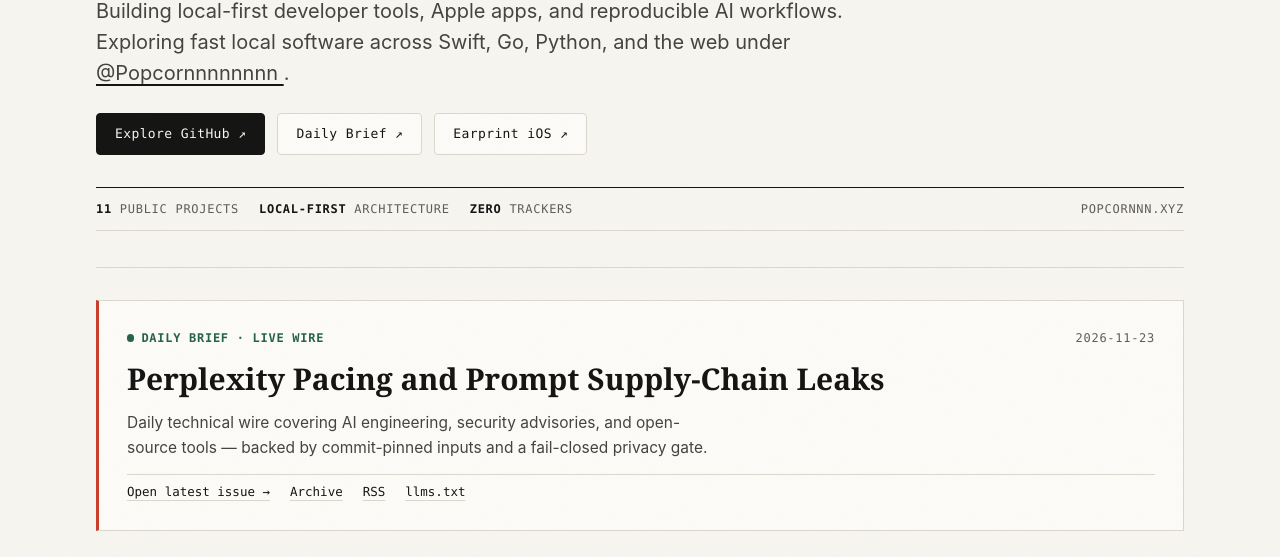
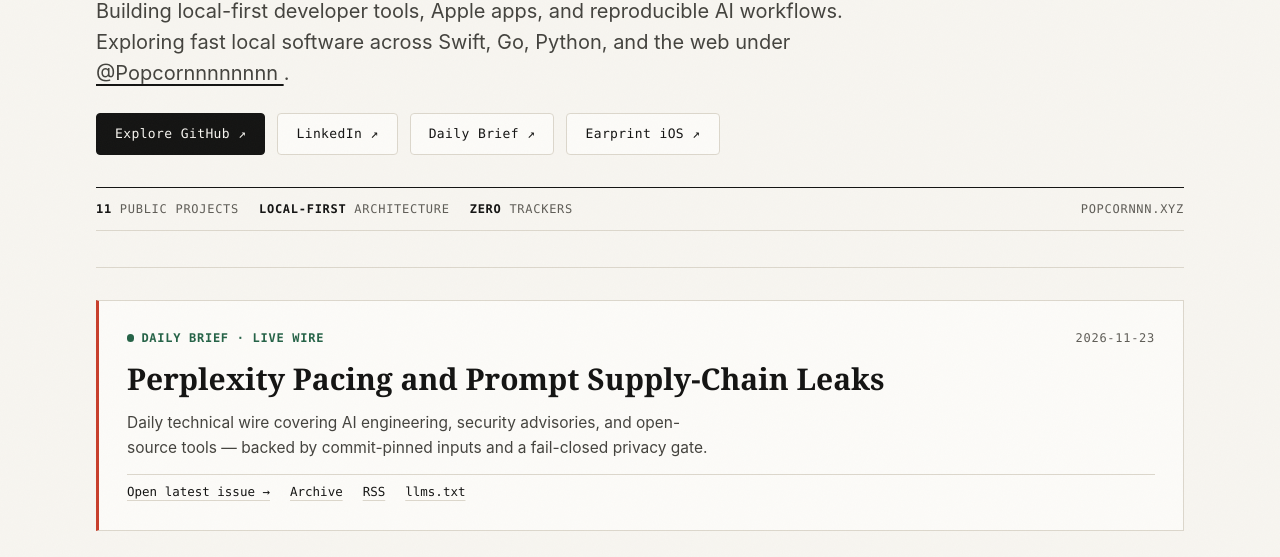
Before and after one commit to Popcornnnnnnnn/popcornnn-site, an Astro site: page / in a window 1280 px wide. Shown: the part 243-800 px from the top of the page. Built offline with nearby package versions, Linux system fonts and the light colour scheme; Astro itself is replaced by a stand-in of ours; no server answers.

Commit message:
feat: add LinkedIn profile link

```diff
--- a/src/data/projects.ts
+++ b/src/data/projects.ts
@@ -32,6 +32,7 @@ export const PROFILE = {
   location: 'Shanghai, China',
   tagline: 'Building local-first developer tools, Apple apps, and reproducible AI workflows.',
   githubUrl: 'https://github.com/Popcornnnnnnnn',
+  linkedinUrl: 'https://www.linkedin.com/in/weizhi-wang-dev/',
   briefUrl: 'https://brief.popcornnn.xyz/',
   briefFeedUrl: 'https://brief.popcornnn.xyz/feed.json',
   earprintUrl: 'https://earprint.popcornnn.xyz/',
--- a/src/pages/index.astro
+++ b/src/pages/index.astro
@@ -60,6 +60,9 @@ const totalPublicCount = FLAGSHIP_PROJECTS.length + UTILITY_TOOLS.length;
         <div class="hero-actions">
           <a class="btn-primary" href={PROFILE.githubUrl} target="_blank" rel="noopener noreferrer">
             Explore GitHub &#8599;
+          </a>
+          <a class="btn-secondary" href={PROFILE.linkedinUrl} target="_blank" rel="noopener noreferrer">
+            LinkedIn &#8599;
           </a>
           <a class="btn-secondary" href={PROFILE.briefUrl} target="_blank" rel="noopener noreferrer">
             Daily Brief &#8599;
@@ -141,6 +144,7 @@ const totalPublicCount = FLAGSHIP_PROJECTS.length + UTILITY_TOOLS.length;
       <span>{PROFILE.name} &middot; @{PROFILE.handle} &middot; {PROFILE.location}</span>
       <nav class="footer-links" aria-label="Footer">
         <a href={PROFILE.githubUrl} target="_blank" rel="noopener noreferrer">GitHub</a>
+        <a href={PROFILE.linkedinUrl} target="_blank" rel="noopener noreferrer">LinkedIn</a>
         <a href={PROFILE.briefUrl} target="_blank" rel="noopener noreferrer">Daily Brief</a>
         <a href={PROFILE.earprintUrl} target="_blank" rel="noopener noreferrer">Earprint</a>
         <a href="/sitemap-index.xml">Sitemap</a>
```
